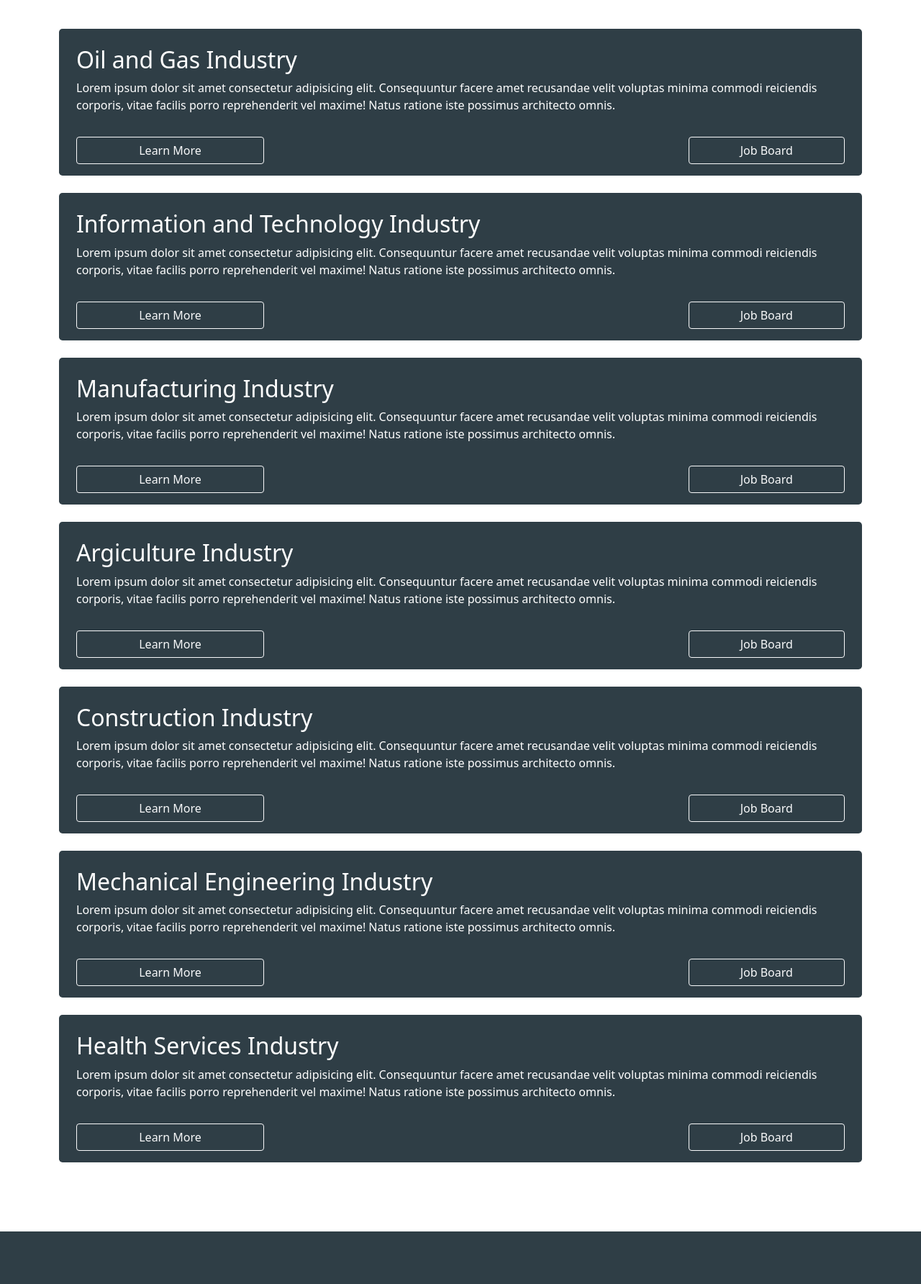
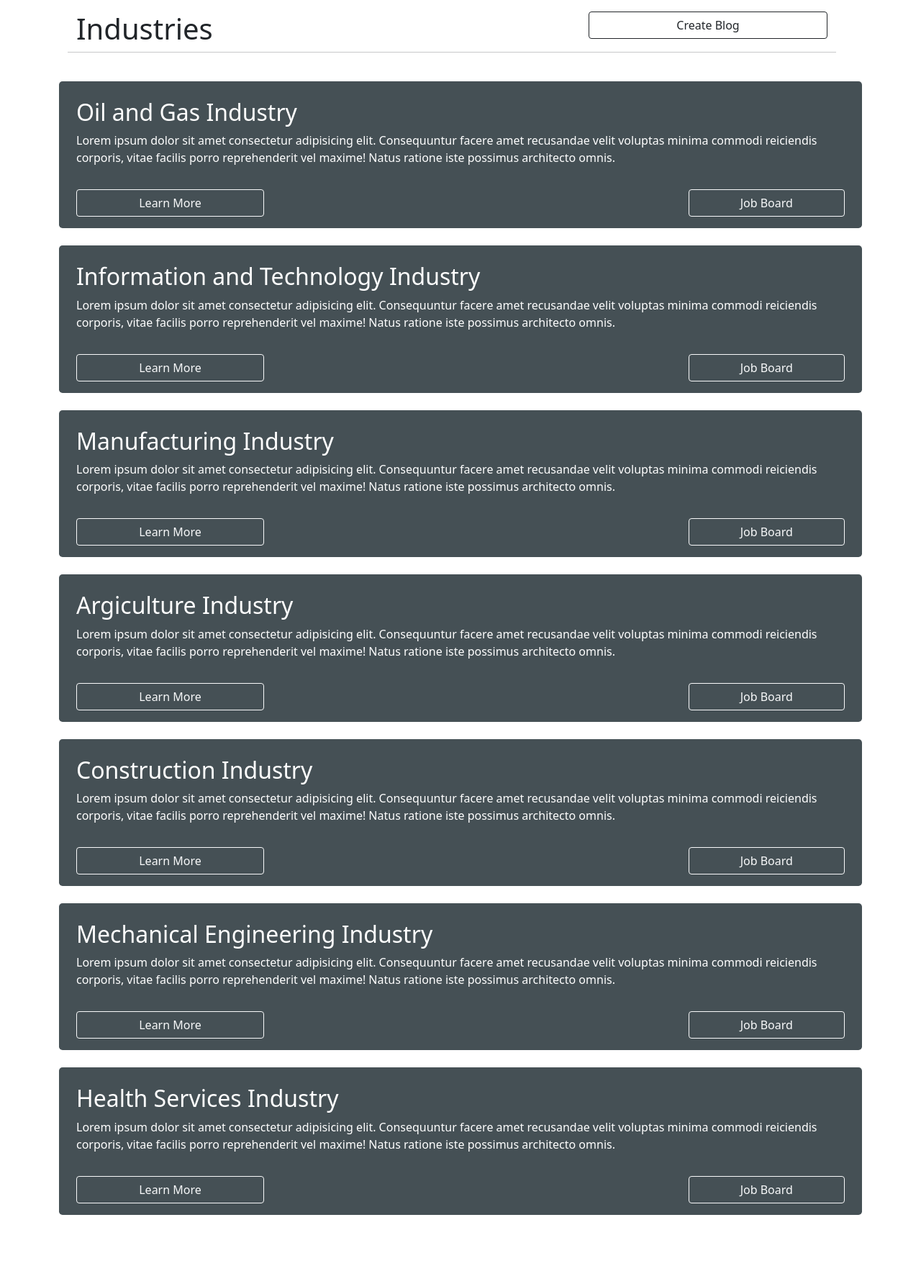
Before and after one commit to vlad10100/theSalary, a Django app: page /salary/industry/ in a window 1280 px wide. Shown: the part 62-1846 px from the top of the page at 72% size. Before the commit the page ends 1773 px from the top, so only its background shows below. Run offline with Django 4.2, Linux system fonts and the light colour scheme; data comes from the database, SQL or seed files in the repository; both versions use the stored data as it was after the commit.

Commit message:
blog redirect to industry

```diff
--- a/templates/industry/industry_page.html
+++ b/templates/industry/industry_page.html
@@ -5,9 +5,18 @@
 
 {% block content %}
 <div class="container pb-5 mb-5">
+    <div class="container row">
+        <div class="col-8">
+            <h1>Industries</h1>
+        </div>
+        <div class="col-4">
+            <a href="{% url 'blog:create_blog' %}" class="btn btn-outline-dark col-12">Create Blog</a>
+        </div>
+        <hr>
+    </div>
     {% for industry in industries %}
 
-    <div class="h-100 p-4 pb-3 mt-4 text-white rounded-3" style="background-color: #2f3e46;">
+    <div class="h-100 p-4 pb-3 mt-4 text-white rounded-3" style="background-color: #455055;">
         <h2>{{industry}} Industry</h2>
         <p>Lorem ipsum dolor sit amet consectetur adipisicing elit.
             Consequuntur facere amet recusandae velit voluptas minima commodi
```
Also changed, not shown: blog/views.py (+17 -2 lines), templates/blog/x_industry_blog.html (+7 -2 lines), db.sqlite3.
